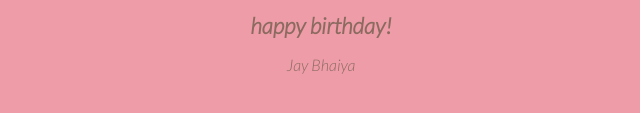
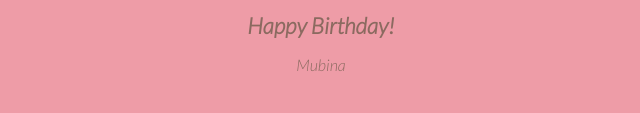
Before and after one commit to Akbarshox/hbd, a plain HTML site: page index.html in a window 1280 px wide. Shown: the part 351-464 px from the top of the page, 319-959 px from the left. Drawn offline with Linux system fonts and the light colour scheme.

Commit message:
Update index.html

```diff
--- a/index.html
+++ b/index.html
@@ -165,8 +165,8 @@
     <rect x="10" y="475.571" fill="#fefae9" width="180" height="4" />
 </svg>
 <div class="text">
-  <h1>happy birthday!</h1>
-  <p>Jay Bhaiya</p>
+  <h1>Happy Birthday!</h1>
+  <p>Mubina</p>
 </div>
 </body>
 </html>
```
